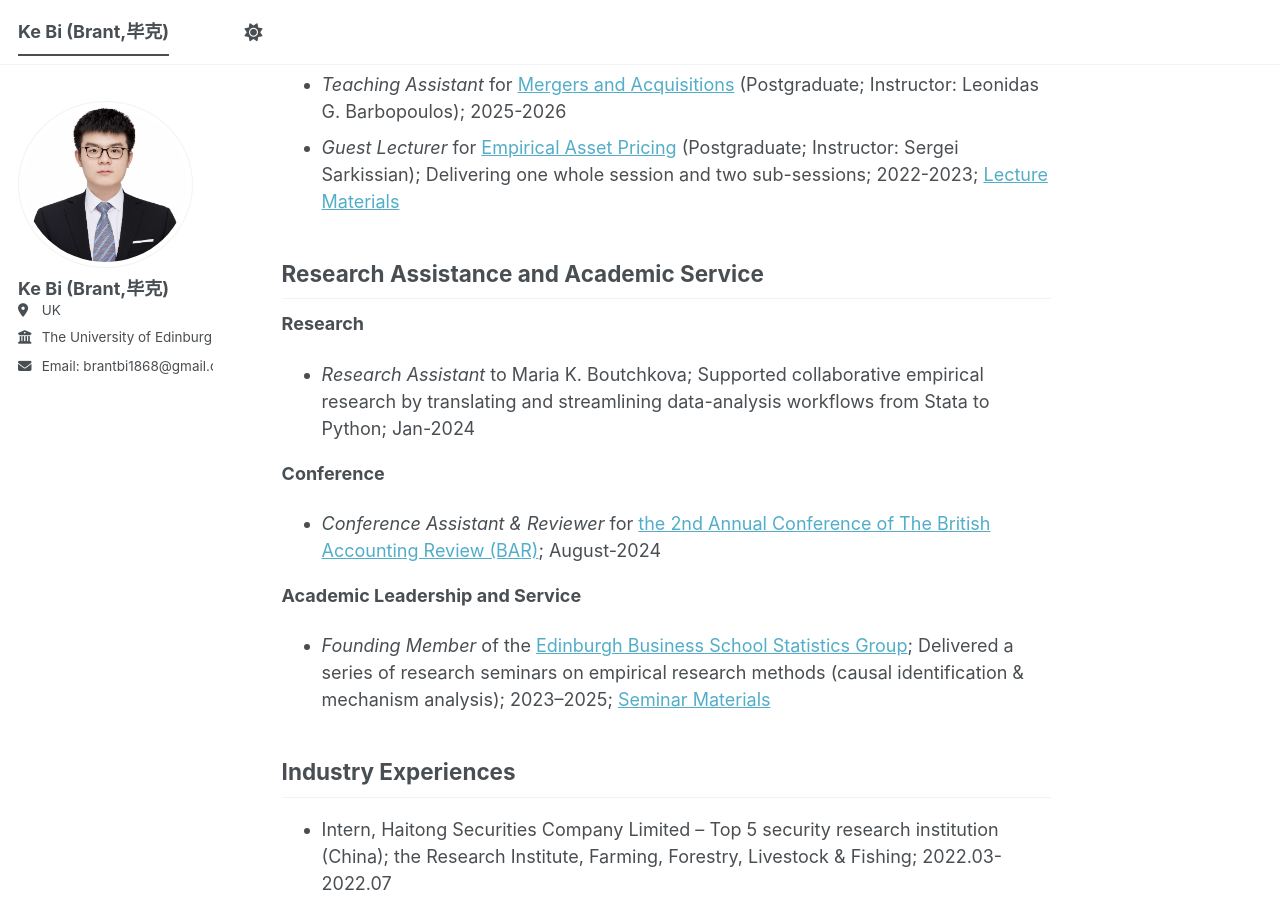
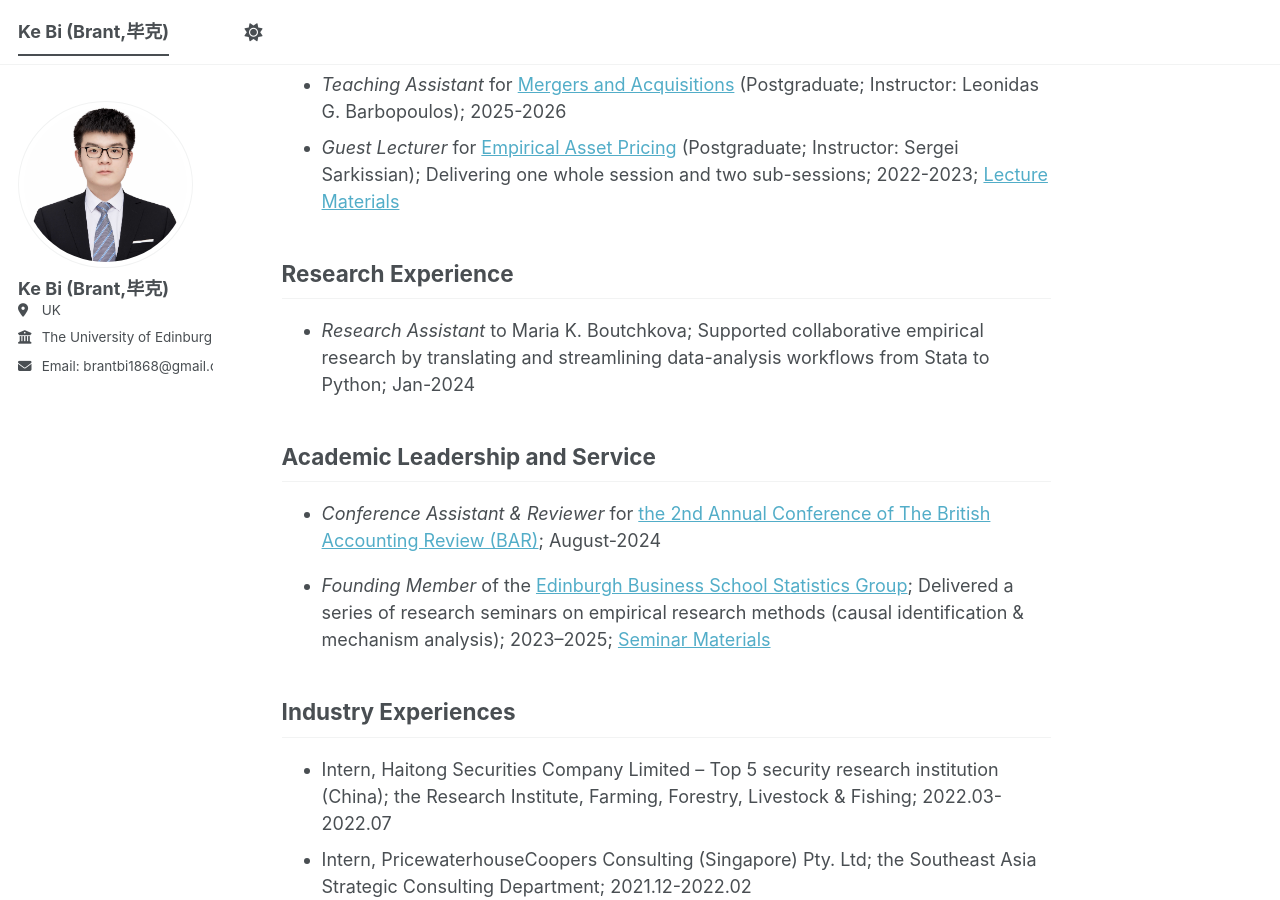
Before and after one commit to brant1868/brant1868.github.io, a Jekyll site: the page built from _pages/about.md, in a window 1280 px wide and 900 px high, scrolled down 2619 px. Built offline with Jekyll 4.4.1, drawn with Linux system fonts in a browser that asks for light colours; a script bundle is joined from its source files by our own code; library files that are not in the unit come from our copies.

Commit message:
Update about.md

```diff
--- a/_pages/about.md
+++ b/_pages/about.md
@@ -71,15 +71,18 @@ Teaching Experience
 - _Guest Lecturer_ for [Empirical Asset Pricing](https://www.drps.ed.ac.uk/23-24/dpt/cxcmse11509.htm){:target="_blank" } (Postgraduate; Instructor: Sergei Sarkissian); Delivering one whole session and two sub-sessions; 2022-2023; [Lecture Materials](https://drive.google.com/drive/folders/1hnpZs2fTQ1Ec00MFrXASNdiUDNSlouEq?usp=sharing){:target="_blank" }
 
 
-Research Assistance and Academic Service
+Research Experience
 ------
-**Research**
+<!-- **Research** -->
 -  _Research Assistant_ to Maria K. Boutchkova; Supported collaborative empirical research by translating and streamlining data-analysis workflows from Stata to Python; Jan-2024
 
-**Conference**
+
+Academic Leadership and Service
+------
+<!-- **Conference** -->
 - _Conference Assistant & Reviewer_ for [the 2nd Annual Conference of The British Accounting Review (BAR)](https://thebarevent.weebly.com/annual-conference.html){:target="_blank" }; August-2024
 
-**Academic Leadership and Service**
+<!-- **Academic Leadership and Service** -->
 - _Founding Member_ of the [Edinburgh Business School Statistics Group](https://uebs-stats-group.github.io/stats-tools/){:target="_blank" }; Delivered a series of research seminars on empirical research methods (causal identification & mechanism analysis); 2023–2025; [Seminar Materials](https://drive.google.com/drive/folders/1_9xI9PnWQI2MFzfQk9kzte9-9yZYGObr?usp=sharing){:target="_blank" }
 
 
```
